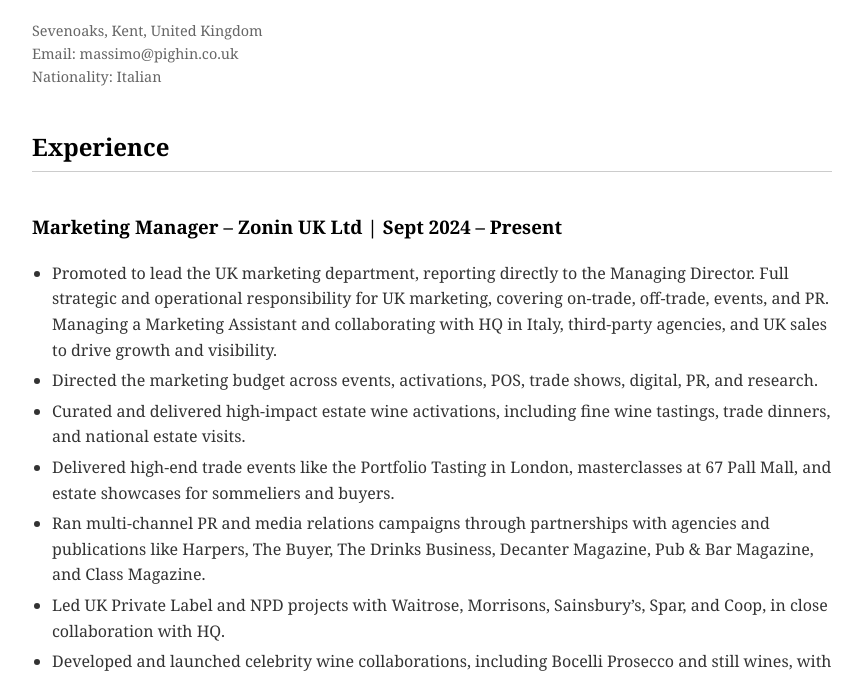
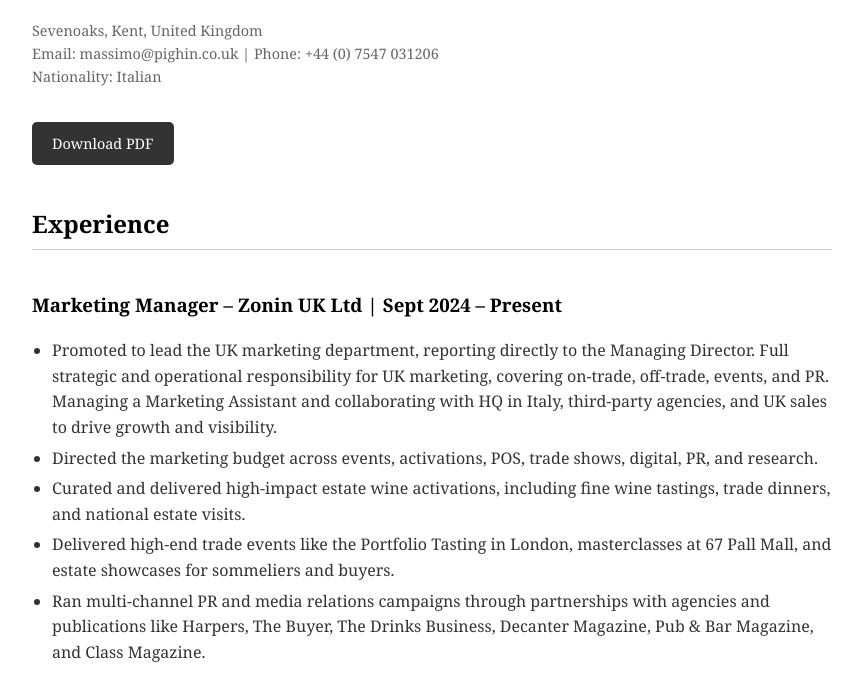
Before and after one commit to massimopighin/massimopighin.github.io, a plain HTML site: page index.html in a window 1280 px wide. Shown: the part 134-807 px from the top of the page, without its empty margins (208-1070 px from the left). Drawn offline with Linux system fonts and the light colour scheme.

Commit message:
Update index.html

```diff
--- a/index.html
+++ b/index.html
@@ -40,13 +40,28 @@
     li {
       margin-bottom: 5px;
     }
+    .download {
+      display: inline-block;
+      margin-top: 20px;
+      padding: 10px 20px;
+      background-color: #333;
+      color: #fff;
+      text-decoration: none;
+      border-radius: 5px;
+      font-size: 0.9em;
+    }
+    .download:hover {
+      background-color: #555;
+    }
   </style>
 </head>
 <body>
   <h1>Massimo Pighin</h1>
   <p class="meta">Sevenoaks, Kent, United Kingdom<br>
-  Email: massimo@pighin.co.uk<br>
+  Email: massimo@pighin.co.uk | Phone: +44 (0) 7547 031206<br>
   Nationality: Italian</p>
+
+  <a class="download" href="Massimo_Pighin_CV_2025.pdf" download>Download PDF</a>
 
   <div class="section">
     <h2>Experience</h2>
```
